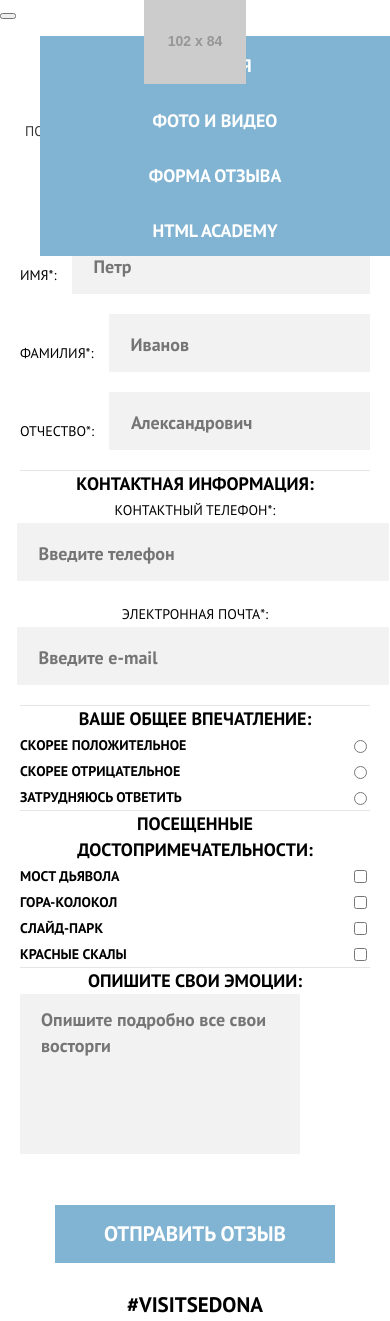
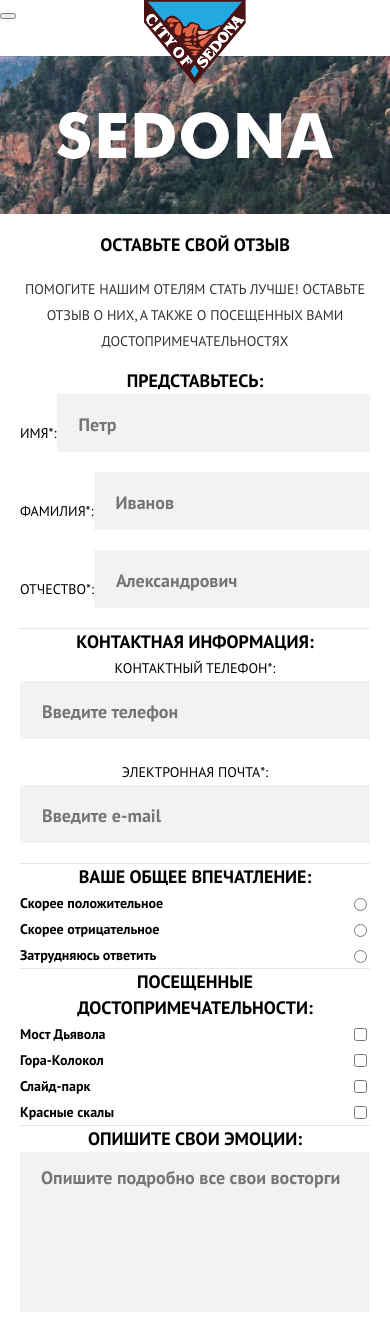
Before and after one commit to Ammen7/455439-sedona-21, a website: page source/form.html in a window 390 px wide. Shown: the top 1321 px of the page. Drawn offline with nearby package versions, Linux system fonts and the light colour scheme; files that its build step writes are made by us from their sources; placeholder pictures from the web are drawn by us.

Commit message:
Адаптивная сетка для страницы формы

```diff
--- a/source/form.html
+++ b/source/form.html
@@ -3,6 +3,7 @@
 
 <head>
   <meta charset="UTF-8">
+  <meta name="viewport" content="width=device-width, initial-scale=1">
   <title>HTML Academy: Седона: форма обратной связи</title>
   <link rel="stylesheet" href="css/style.css">
 </head>
@@ -14,17 +15,17 @@
     <nav class="main-nav">
       <button class="main-nav__toggle" type="button"><span class="visually-hidden">Открыть меню</span></button>
       <div class="main-nav__wrapper">
-        <ul class="main-nav__list nav-list">
-          <li class="nav-list__item">
+        <ul class="main-nav__list nav-list nav-list--closed">
+          <li class="nav-list__item nav-list__item--main">
             <a class="nav-list__link" href="index.html">Главная</a>
           </li>
-          <li class="nav-list__item">
+          <li class="nav-list__item nav-list__item--catalog">
             <a class="nav-list__link" href="catalog.html">Фото и видео</a>
           </li>
-          <li class="nav-list__item nav-list__item--active">
+          <li class="nav-list__item nav-list__item--form nav-list__item--active">
             <a class="nav-list__link">Форма отзыва</a>
           </li>
-          <li class="nav-list__item">
+          <li class="nav-list__item nav-list__item--htmla">
             <a class="nav-list__link" href="https://htmlacademy.ru/intensive/adaptive">Html academy</a>
           </li>
         </ul>
@@ -32,10 +33,10 @@
     </nav>
 
     <a class="page-header__logo">
-      <img class="page-header__logo-image" src="https://via.placeholder.com/102x84" alt="Седона" width="102"
-        height="84">
     </a>
-
+    <div class="page-header__background background-header">
+      <div class="background-header__sedona"></div>
+    </div>
   </header>
 
   <main class="page-main">
@@ -51,9 +52,9 @@
 
     <section class="review-form">
       <h2 class="visually-hidden">Форма отзыва</h2>
-      <form action="https://echo.htmlacademy.ru/courses" method="POST">
+      <form class="review-form__form" action="https://echo.htmlacademy.ru/courses" method="POST">
 
-        <fieldset class="review-form__fieldset">
+        <fieldset class="review-form__fieldset review-form__fieldset--introduce">
           <legend class="review-form__legend">Представьтесь:</legend>
           <label class="review-form__label">Имя*:
             <input class="review-form__input-text" type="text" name="name" placeholder="Петр">
@@ -66,7 +67,7 @@
           </label>
         </fieldset>
 
-        <fieldset class="review-form__fieldset">
+        <fieldset class="review-form__fieldset review-form__fieldset--contact-info">
           <legend class="review-form__legend">Контактная информация:</legend>
           <label class="review-form__label review-form__label--contacts">Контактный телефон*:
             <input class="review-form__input-text" type="tel" name="telephone" placeholder="Введите телефон">
@@ -76,7 +77,7 @@
           </label>
         </fieldset>
 
-        <fieldset class="review-form__fieldset">
+        <fieldset class="review-form__fieldset review-form__fieldset--impression">
           <legend class="review-form__legend">Ваше общее впечатление:</legend>
           <label class="review-form__label review-form__label--emphasis">Скорее положительное
             <input class="review-form__radio" type="radio" name="impression" value="positive">
@@ -89,7 +90,7 @@
           </label>
         </fieldset>
 
-        <fieldset class="review-form__fieldset">
+        <fieldset class="review-form__fieldset review-form__fieldset--visit">
           <legend class="review-form__legend">Посещенные достопримечательности:</legend>
           <label class="review-form__label review-form__label--emphasis">Мост Дьявола
             <input class="review-form__checkbox" type="checkbox" name="showplace" value="Devil Bridge">
@@ -105,7 +106,7 @@
           </label>
         </fieldset>
 
-        <fieldset class="review-form__fieldset">
+        <fieldset class="review-form__fieldset review-form__fieldset--emotion">
           <legend class="review-form__legend">Опишите свои эмоции:</legend>
           <label class="review-form__label">
             <textarea class="review-form__textarea" name="emotion"
@@ -116,6 +117,8 @@
         <button class="review-form__button-submit" type="submit" value="Отправить отзыв">
           Отправить отзыв
         </button>
+
+        <p class="review-form__required-fields">* - Обязательные поля</p>
 
       </form>
     </section>
--- /dev/null
+++ b/source/sass/blocks/background-header.scss
@@ -0,0 +1,19 @@
+.background-header {
+  &__sedona {
+    height: 100%;
+    width: 71.5%;
+    margin: 0 auto;
+    background-image: url("../img/sedona.svg");
+    background-position: center;
+    background-repeat: no-repeat;
+    background-size: contain;
+
+    @media (min-width: $tablet-width) {
+      width: 59.5%;
+    }
+
+    @media (min-width: $desktop-width) {
+      width: 38%;
+    }
+  }
+}
--- a/source/sass/blocks/intro.scss
+++ b/source/sass/blocks/intro.scss
@@ -25,6 +25,10 @@
   text-transform: uppercase;
 
   color: $black;
+
+  @media (min-width: $tablet-width) {
+    font-size: 30px;
+  }
 }
 
 .intro__slogan {
@@ -62,4 +66,8 @@
   text-transform: uppercase;
 
   color: $dark-grey;
+
+  @media (min-width: $tablet-width) {
+    line-height: 24px;
+  }
 }
--- a/source/sass/blocks/page-body.scss
+++ b/source/sass/blocks/page-body.scss
@@ -1,5 +1,4 @@
 .page-body {
   // min-width: 320px;
-  outline: 1px solid red; // ВРЕМЕННО
   margin: 0;
 }
--- a/source/sass/blocks/page-header.scss
+++ b/source/sass/blocks/page-header.scss
@@ -40,3 +40,18 @@
 
   }
 }
+
+.page-header__background {
+  height: 158px;
+  background-image: url("../img/back-mobile.jpg");
+  background-repeat: no-repeat;
+  background-position: bottom;
+  background-size: cover;
+
+  @media (min-width: $tablet-width) {
+    background-image: url("../img/back-desktop.jpg");
+    background-position: center;
+    background-size:auto;
+    height: 291px;
+  }
+}
--- a/source/sass/blocks/review-form.scss
+++ b/source/sass/blocks/review-form.scss
@@ -1,13 +1,88 @@
 .review-form {
   padding-left: 20px;
   padding-right: 20px;
+
+  @media (min-width: $tablet-width) {
+    padding-left: 60px;
+    padding-right: 60px;
+  }
+
+  @media (min-width: $desktop-width) {
+    padding-left: 120px;
+    padding-right: 120px;
+  }
+}
+
+.review-form__form {
+  display: flex;
+  flex-direction: column;
+
+  @media (min-width: $tablet-width) {
+    flex-direction: row;
+    flex-wrap: wrap;
+  }
 }
 
 .review-form__fieldset {
+  box-sizing: border-box;
   border: none;
   border-bottom: 1px solid $border-grey;
   padding: 0;
   margin: 0;
+
+  // outline: 2px solid red;
+
+  &--introduce {
+    @media (min-width: $tablet-width) {
+      order: 2;
+      width: 50%;
+      padding-left: 58px;
+    }
+  }
+
+  &--contact-info {
+    @media (min-width: $tablet-width) {
+      order: 3;
+      width: 100%;
+    }
+
+    @media (min-width: $desktop-width) {
+      display: flex;
+      justify-content: space-between;
+    }
+  }
+
+  &--impression {
+    @media (min-width: $tablet-width) {
+      order: 1;
+      width: 50%;
+      padding-right: 50px;
+      display: flex;
+      flex-direction: column;
+      justify-content: space-around;
+    }
+  }
+
+  &--visit {
+    @media (min-width: $tablet-width) {
+      order: 4;
+      width: 100%;
+      display: flex;
+      flex-wrap: wrap;
+      justify-content: space-around;
+      align-content: space-around;
+      padding-left: 95px;
+      padding-right: 95px;
+
+    }
+  }
+
+  &--emotion {
+    @media (min-width: $tablet-width) {
+      order: 5;
+      width: 100%;
+    }
+  }
 }
 
 .review-form__fieldset:last-of-type {
@@ -25,8 +100,12 @@
   align-items: center;
   text-align: center;
   text-transform: uppercase;
+  padding: 0;
+  color: $black;
 
-  color: $black;
+  @media (min-width: $tablet-width) {
+    font-size: 21px;
+  }
 }
 
 .review-form__label {
@@ -42,17 +121,34 @@
   text-transform: uppercase;
 
   color: $black;
+
+
 }
 
 .review-form__label--emphasis {
   font-weight: bold;
+  text-transform: none;
+
+  @media (min-width: $tablet-width) {
+    font-size: 18px;
+    padding-right: 40px;
+    padding-top: 20px;
+    padding-bottom: 20px;
+  }
 }
 
 .review-form__label--contacts {
   flex-direction: column;
+
+  @media (min-width: $desktop-width) {
+    flex-direction: row;
+    width: 45%;
+  }
 }
 
 .review-form__input-text {
+  box-sizing: border-box;
+
   font-family: "PT Sans";
   font-style: normal;
   font-weight: bold;
@@ -61,7 +157,6 @@
 
   width: 100%;
 
-  margin-left: 15px;
   margin-bottom: 20px;
   padding: 18px 0 14px 22px;
 
@@ -71,6 +166,11 @@
   color: $black;
   background: $input-grey;
   border: none;
+
+  @media (min-width: $tablet-width) {
+    width: 100%;
+
+  }
 }
 
 .review-form__radio {}
@@ -80,7 +180,7 @@
 .review-form__textarea {
   box-sizing: border-box;
   resize: none;
-  width: 280px;
+  width: calc(100vw - 40px);
   height: 160px;
   padding: 13px 23px 29px 21px;
   margin-bottom: 51px;
@@ -94,9 +194,18 @@
   color: $black;
   background: $input-grey;
   border: none;
+
+  @media (min-width: $tablet-width) {
+    width: calc(100vw - 120px);
+  }
+
+  @media (min-width: $desktop-width) {
+    width: calc(100vw - 240px);
+  }
 }
 
 .review-form__button-submit {
+  order: 10;
   width: 280px;
   height: 58px;
   padding: 0;
@@ -119,4 +228,30 @@
 
   color: $white;
   background-color: $main-accent-blue;
+
+  @media (min-width: $tablet-width) {
+    margin: 0;
+  }
 }
+
+.review-form__required-fields {
+  display: none;
+
+  @media (min-width: $tablet-width) {
+    order: 11;
+    font-family: "PT Sans";
+    font-style: normal;
+    font-weight: normal;
+    font-size: 14px;
+    line-height: 26px;
+
+    display: flex;
+    align-items: center;
+    text-align: right;
+    text-transform: uppercase;
+
+    margin-left: auto;
+
+    color: $dark-grey;
+  }
+}
--- a/source/sass/style.scss
+++ b/source/sass/style.scss
@@ -7,6 +7,7 @@
 // Blocks
 
 @import "blocks/advantages.scss";
+@import "blocks/background-header.scss";
 @import "blocks/catalog-photo.scss";
 @import "blocks/form-page.scss";
 @import "blocks/hotel-offer.scss";
```
Also changed, not shown: source/img/sedona.svg (added).
